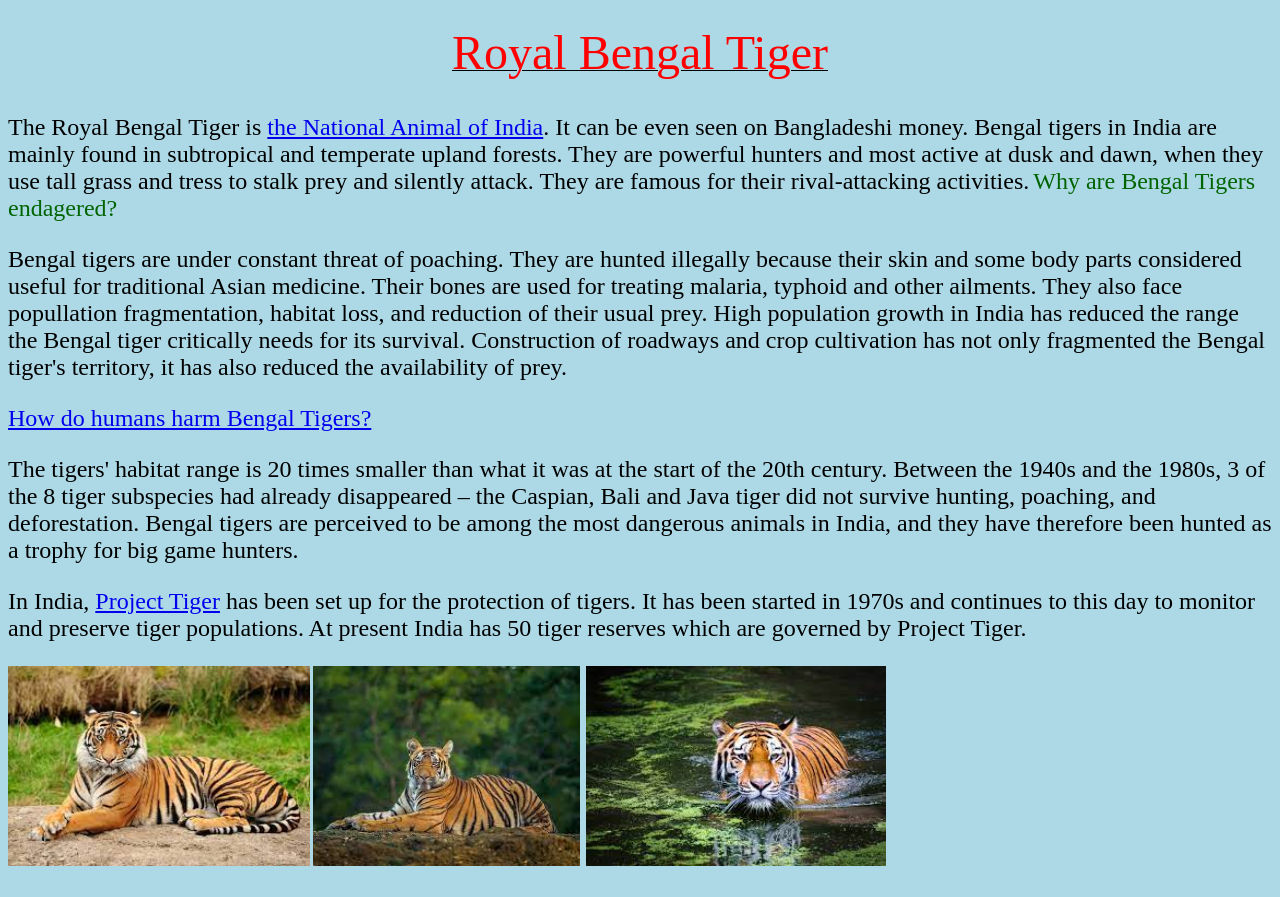
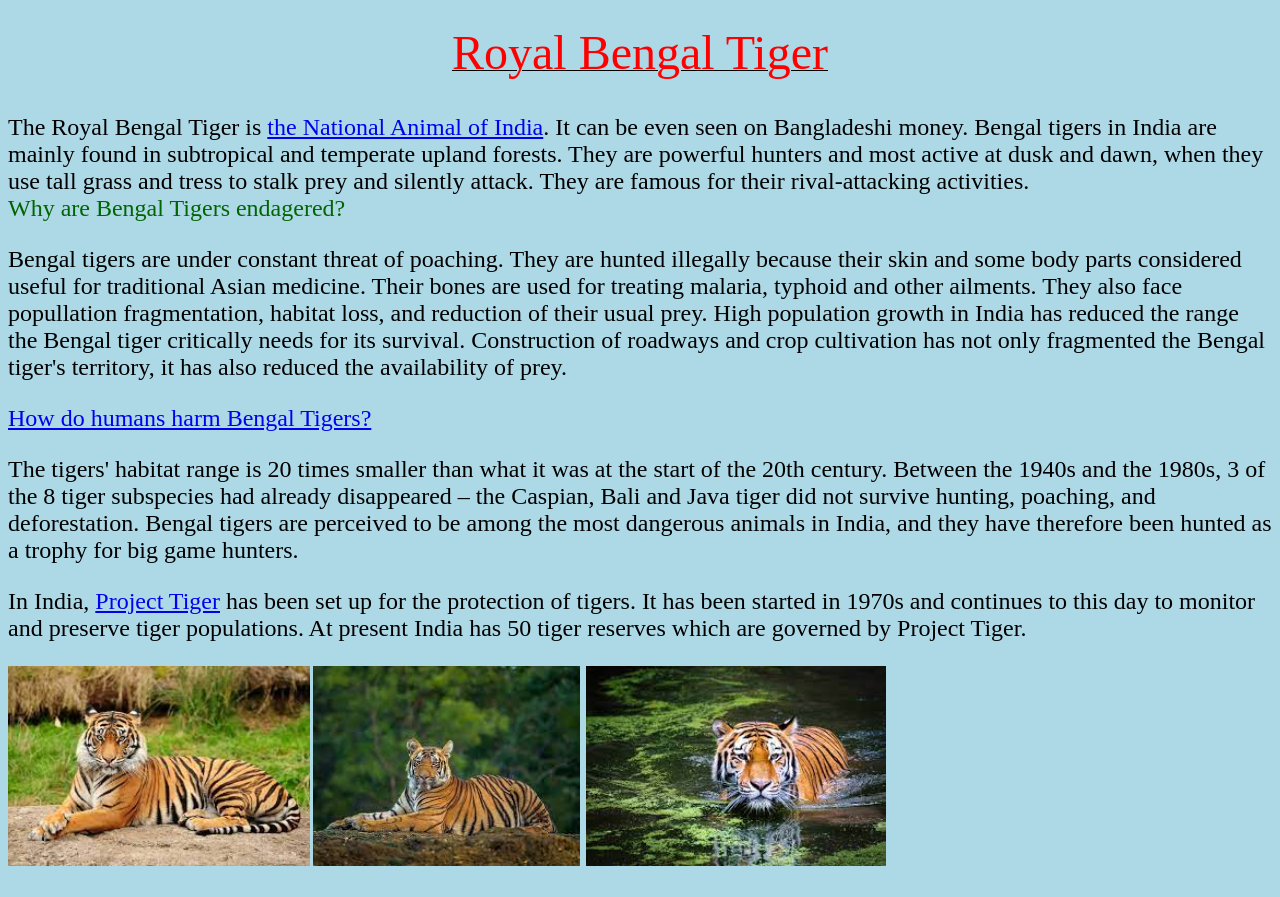
Before and after one commit to Aarusshh/Royal-Bengal-Tiger, a plain HTML site: page index.html in a window 1280 px wide. Drawn offline with Linux system fonts and the light colour scheme.

Commit message:
Update index.html

```diff
--- a/index.html
+++ b/index.html
@@ -11,7 +11,7 @@
 <font size="5">The Royal Bengal Tiger is <a href="https://www.careerpower.in/national-animal-of-india.html" target="_blank">the National Animal of India</a>. It can be even seen on Bangladeshi money. Bengal tigers in India are mainly found in subtropical and temperate upland forests.
         They are powerful hunters and most active at dusk and dawn, when they use tall grass and tress to stalk prey and silently attack. They are famous for their rival-attacking activities.</font>
 
-<font size="5"><font color="darkgreen"> Why are Bengal Tigers endagered? </font>
+<br><font size="5"><font color="darkgreen"> Why are Bengal Tigers endagered? </font>
 
 <font size="5"><p>Bengal tigers are under constant threat of poaching. They are hunted illegally because their skin and some body parts considered useful for
 traditional Asian medicine. Their bones are used for treating malaria, typhoid and other ailments. They also face popullation fragmentation, habitat loss, and reduction of their usual prey.
```
